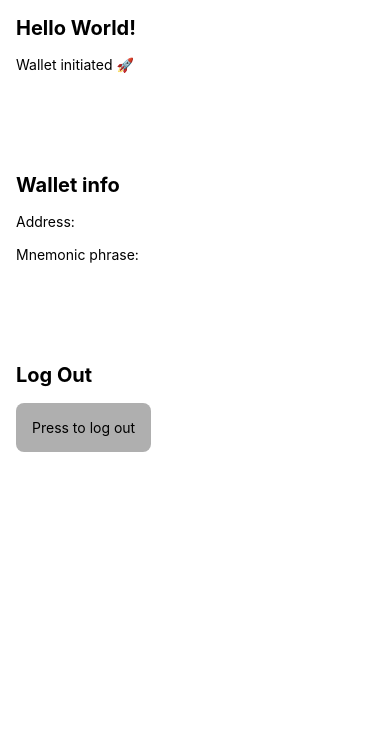
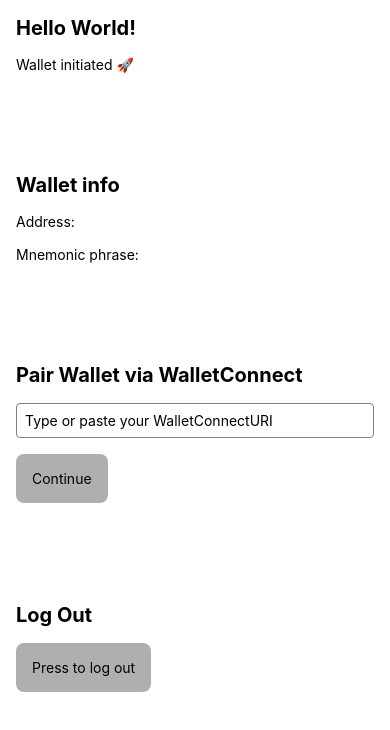
Before and after one commit to juanmanso/rn-walletconnect, a React Native app: screen /Main in a window 390 px wide. Shown: the top 730 px of the page. Built offline with nearby package versions, Linux system fonts and the light colour scheme; what @walletconnect/core would draw is missing.

Commit message:
feat: add pairing section to home screen

```diff
--- a/src/screens/HomeScreen.tsx
+++ b/src/screens/HomeScreen.tsx
@@ -1,7 +1,7 @@
-import React, { PropsWithChildren } from 'react';
+import React, { PropsWithChildren, useState } from 'react';
 import { StyleSheet, TouchableOpacity, View } from 'react-native';
 
-import { Content, ThemedText } from '../components/';
+import { Content, Input, ThemedText } from '../components/';
 import { useWalletContext } from '../context/walletContext';
 import { RootStackScreenProps } from '../navigation';
 import { RootNavigator } from '../navigation/utils';
@@ -9,10 +9,15 @@ import { RootNavigator } from '../navigation/utils';
 export const HomeScreen = ({}: PropsWithChildren<
   RootStackScreenProps<'Main'>
 >): JSX.Element => {
+  const [wcUri, setWCUri] = useState<string>();
   const { cleanContextAndStorage, wallet } = useWalletContext();
   const address = wallet?.address ?? '';
   const mnemonic = wallet?.mnemonic?.phrase ?? '';
 
+  // @TODO: implement pairing
+  const handlePairing = () => {
+    console.log(wcUri);
+  };
   const handleLogOut = async () => {
     await cleanContextAndStorage().then(() =>
       RootNavigator.navigate('Onboarding'),
@@ -29,6 +34,16 @@ export const HomeScreen = ({}: PropsWithChildren<
         <ThemedText type="H1">Wallet info</ThemedText>
         <ThemedText>Address: {address}</ThemedText>
         <ThemedText>Mnemonic phrase: {mnemonic}</ThemedText>
+      </View>
+      <View style={styles.group}>
+        <ThemedText type="H1">Pair Wallet via WalletConnect</ThemedText>
+        <Input
+          placeholder="Type or paste your WalletConnectURI"
+          onChangeText={setWCUri}
+        />
+        <TouchableOpacity onPress={handlePairing} style={styles.button}>
+          <ThemedText>Continue</ThemedText>
+        </TouchableOpacity>
       </View>
       <View style={styles.group}>
         <ThemedText type="H1">Log Out</ThemedText>
```
